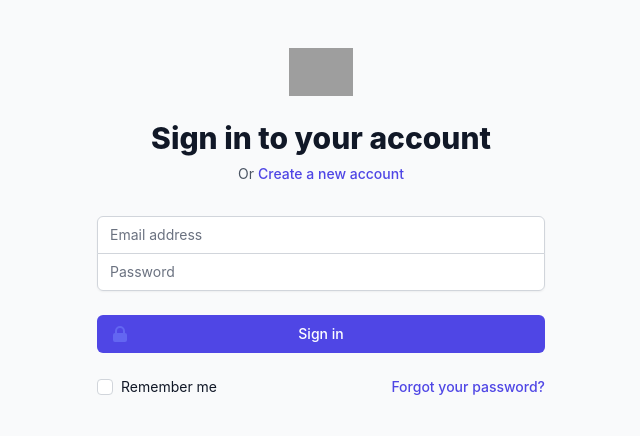
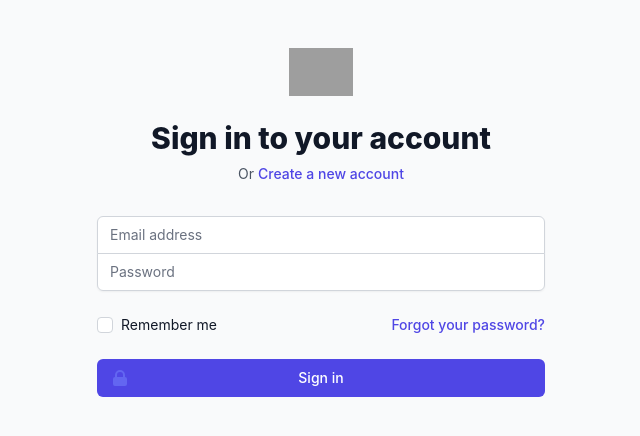
Before and after one commit to mahmudk313/phoenix-blog, a Next.js app: page /auth/login in a window 1280 px wide. Shown: the top 436 px of the page, without its empty margins (319-959 px from the left). Built offline with nearby package versions, Linux system fonts and the light colour scheme; grey boxes are pictures that could not be loaded.

Commit message:
Create loginFormBtn.js \ move codes to it
- Login form btn codes moved to the  new component

```diff
--- a/components/auth/loginForm.js
+++ b/components/auth/loginForm.js
@@ -1,25 +1,14 @@
-import { LockClosedIcon } from '@heroicons/react/solid'
 //Components
 import LoginInputs from './loginInputs';
 import LoginFormOptions from './loginFormOptions';
+import LoginFormBtn from './loginFornBtn';
 
 export default function LoginForm() {
     return(
         <form className="mt-8 space-y-6" action="#" method="POST">
             <LoginInputs />
-
-            <div>
-                <button
-                    type="submit"
-                    className="group relative w-full flex justify-center py-2 px-4 border border-transparent text-sm font-medium rounded-md text-white bg-indigo-600 hover:bg-indigo-700 focus:outline-none focus:ring-2 focus:ring-offset-2 focus:ring-indigo-500"
-                >
-                    <span className="absolute left-0 inset-y-0 flex items-center pl-3">
-                        <LockClosedIcon className="h-5 w-5 text-indigo-500 group-hover:text-indigo-400" aria-hidden="true" />
-                    </span>
-                    Sign in
-                </button>
-            </div>
             <LoginFormOptions />
+            <LoginFormBtn />
         </form>
     )
 }
--- /dev/null
+++ b/components/auth/loginFornBtn.js
@@ -0,0 +1,17 @@
+import { LockClosedIcon } from '@heroicons/react/solid';
+
+export default function LoginFormBtn() {
+    return(
+        <div>
+            <button
+                type="submit"
+                className="group relative w-full flex justify-center py-2 px-4 border border-transparent text-sm font-medium rounded-md text-white bg-indigo-600 hover:bg-indigo-700 focus:outline-none focus:ring-2 focus:ring-offset-2 focus:ring-indigo-500"
+            >
+                <span className="absolute left-0 inset-y-0 flex items-center pl-3">
+                    <LockClosedIcon className="h-5 w-5 text-indigo-500 group-hover:text-indigo-400" aria-hidden="true" />
+                </span>
+                Sign in
+            </button>
+        </div>
+    )
+}
```
